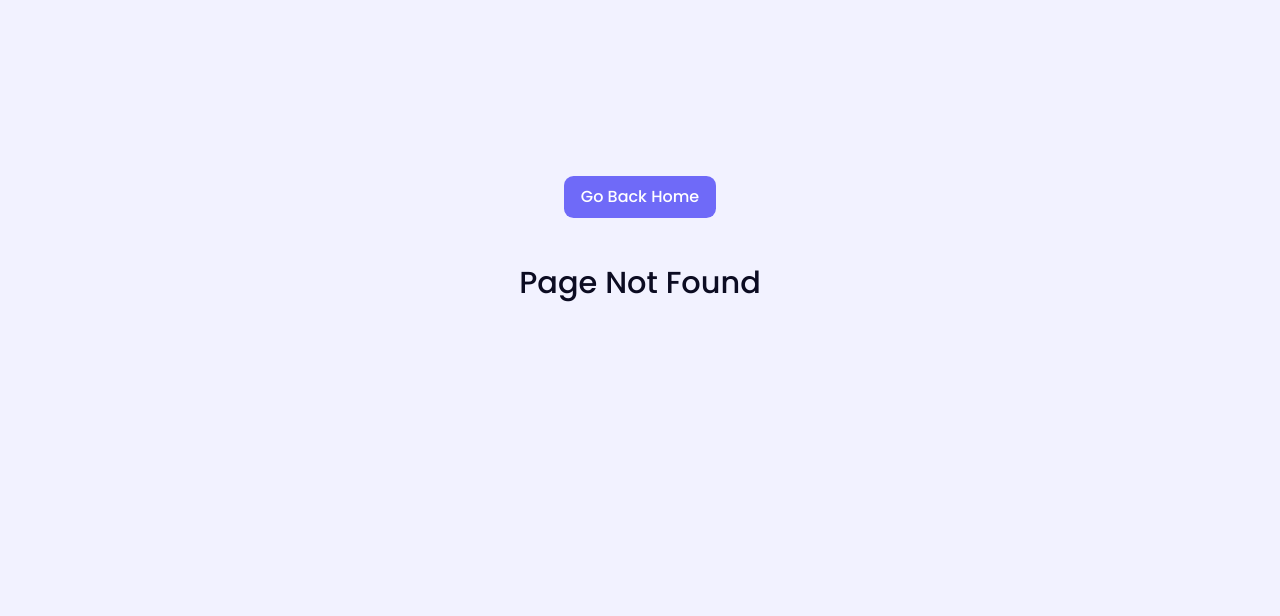
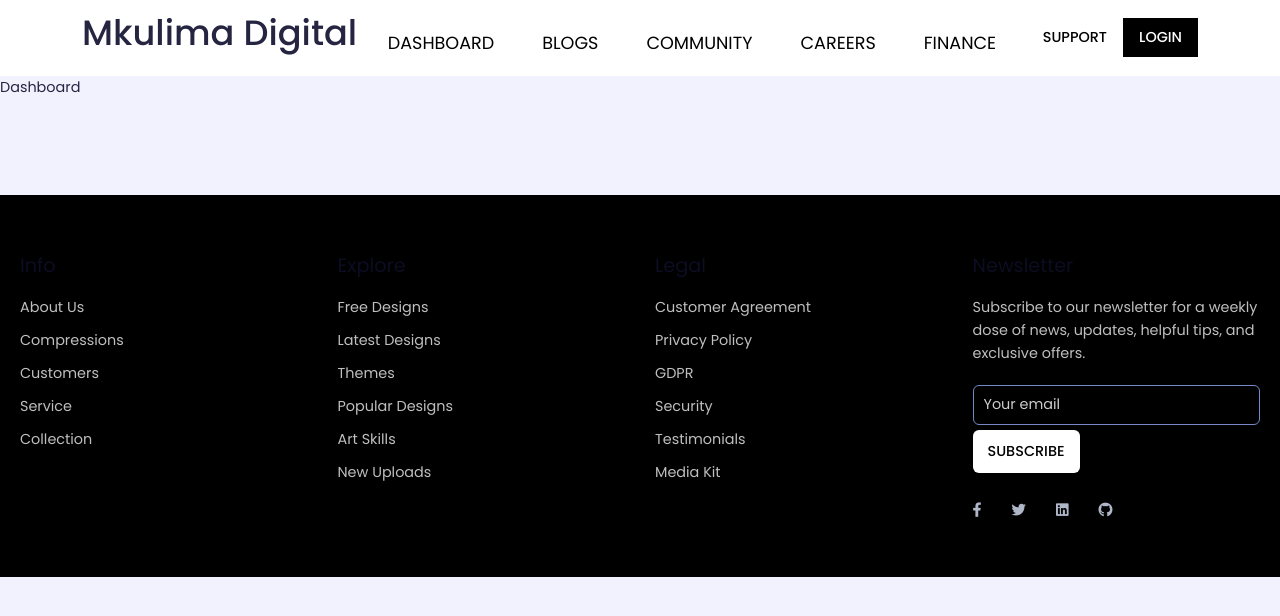
Before and after one commit to ManassesGikwa/Mkulima-Digital, a React (Create React App) app in the folder client/: page /dashboard in a window 1280 px wide. Before the commit this address had no page. Shown: the top 616 px of the page. Built offline with nearby package versions, Linux system fonts and the light colour scheme.

Commit message:
Dashboard page

```diff
--- a/client/src/components/NavBar.js
+++ b/client/src/components/NavBar.js
@@ -26,8 +26,8 @@ const NavBar = () => {
             <div className="collapse navbar-collapse" id="navbarSupportedContent">
               <ul className="navbar-nav m-auto mb-2 mb-lg-0">
                 <li className="nav-item">
-                  < Link to = "/solutions" className="nav-link">
-                    SOLUTIONS
+                  < Link to = "/dashboard" className="nav-link">
+                    DASHBOARD
                   </Link>
                 </li>
                 <li className="nav-item">
--- a/client/src/index.js
+++ b/client/src/index.js
@@ -12,12 +12,13 @@ import Login from './pages/Login';
 import Authors from './pages/Authors';
 import CreatePost from './pages/CreatePost';
 import AuthorPosts from './pages/AuthorPosts';
-import Solutions from './pages/Solutions';
+// import Solutions from './pages/Solutions';
 import Posts from './components/Posts';
 import Community from './pages/Community';
 import Careers from './pages/Careers';
 import Finance from './pages/Finance';
 import Support from './pages/Support';
+import Dashboard from './pages/Dashboard';
 
 
 const router = createBrowserRouter([
@@ -28,7 +29,8 @@ const router = createBrowserRouter([
     children: [
       {index: true, element: <Home />},
       {path: "posts/:id", element: <PostDetail />},
-      {path: "solutions", element: <Solutions />},
+      // {path: "solutions", element: <Solutions />},
+      {path: "dashboard", element: <Dashboard />},
       {path: "blogs", element: <Posts />},
       {path: "community", element: <Community />},
       {path: "careers", element: <Careers />},
--- /dev/null
+++ b/client/src/pages/Dashboard.js
@@ -0,0 +1,9 @@
+import React from 'react'
+
+const Dashboard = () => {
+  return (
+    <div>Dashboard</div>
+  )
+}
+
+export default Dashboard
```
